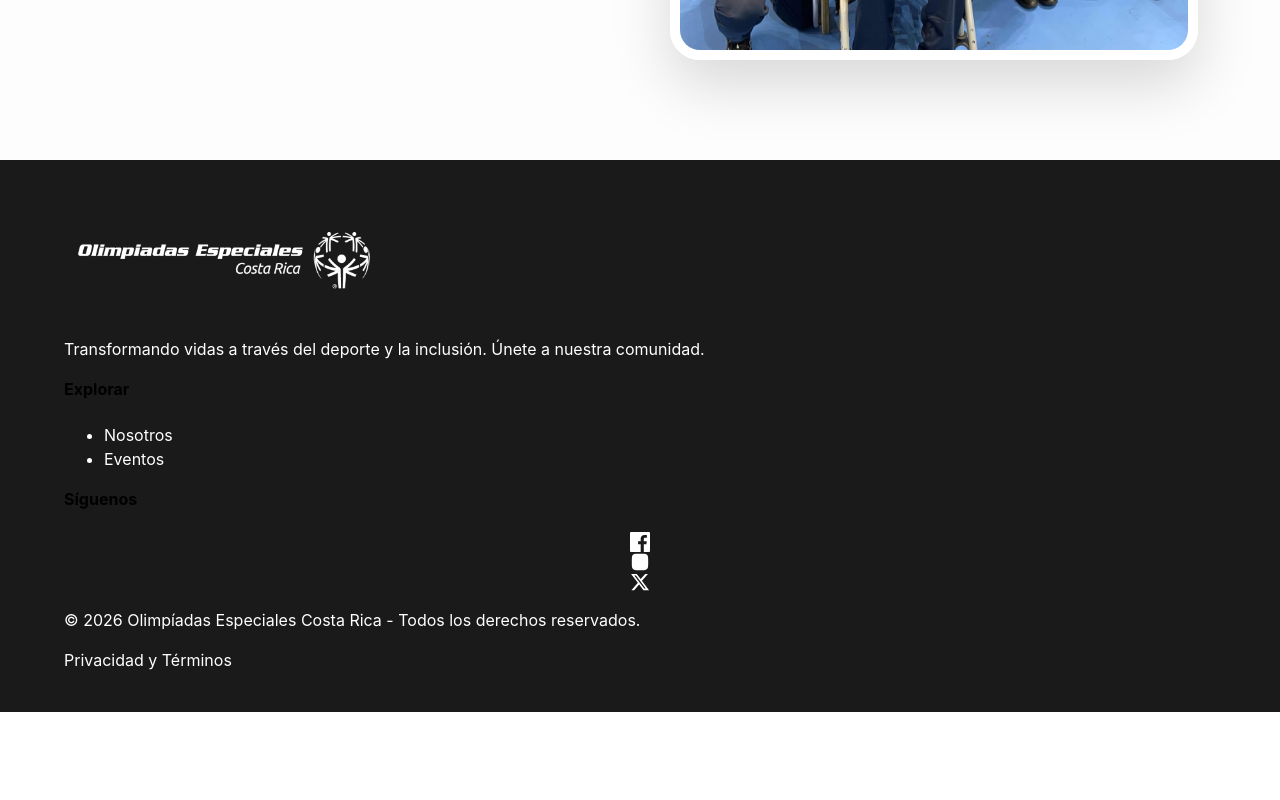
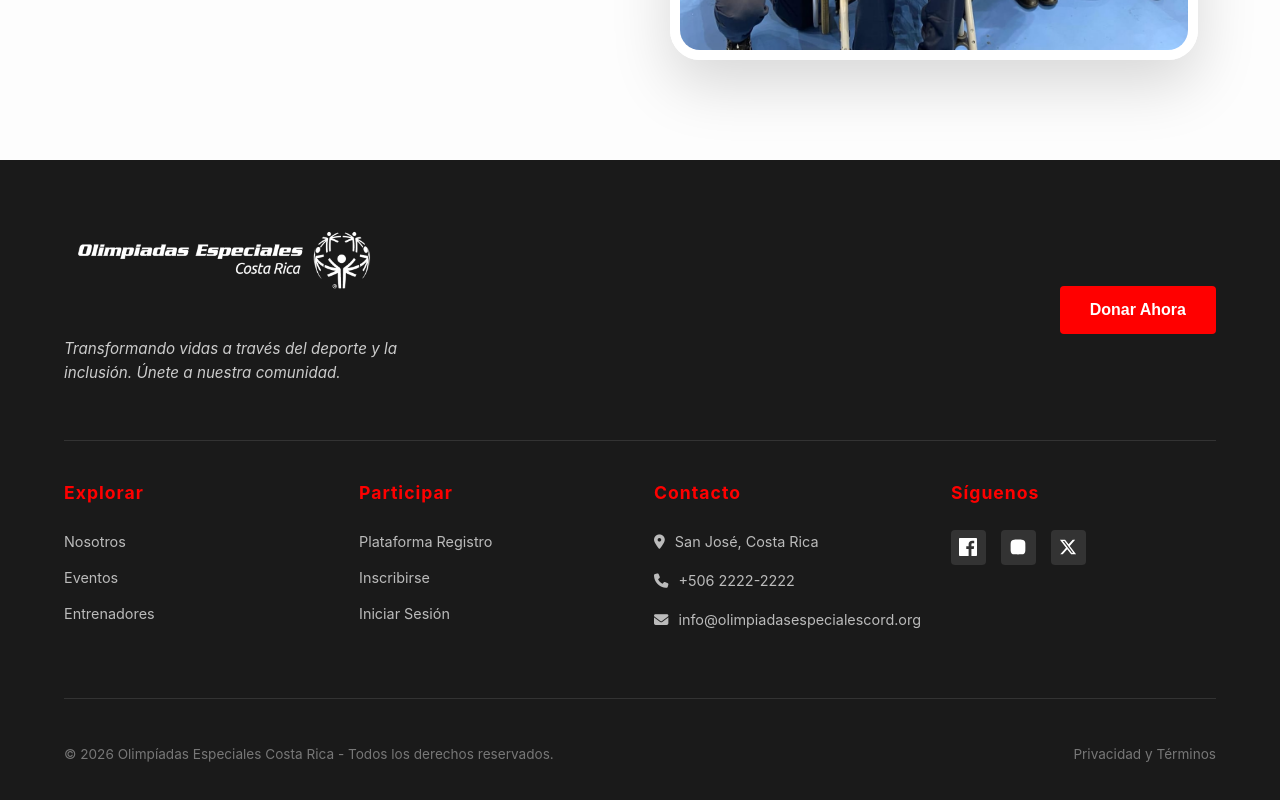
Before and after one commit to Carlosfwd86/OlimpiadasEspeciales_CostaRica, a React (Vite) app in the folder Olimpiadas_Especiales/: page / in a window 1280 px wide. Shown: the part 2993-3793 px from the top of the page. Before the commit the page ends 3705 px from the top, so only its background shows below. Built offline with nearby package versions, Linux system fonts and the light colour scheme; no server answers.

Commit message:
arreglos del footer

```diff
--- a/Olimpiadas_Especiales/src/components/Footer.tsx
+++ b/Olimpiadas_Especiales/src/components/Footer.tsx
@@ -14,39 +14,61 @@ const Footer = (): React.JSX.Element => {
 
   return (
     <footer className="footer_principal">
-      <div className="footer_contenido">
-        <div className="footer_info">
-          <div className="footer_logo" onClick={() => irASeccion('/')} style={{ cursor: 'pointer' }}>
-            <img src="/img/Logo Olimpiadas.png" alt="Logo Olimpiadas Especiales" className="footer_logo_img" />
-          </div>
-          <p className="footer_descripcion">Transformando vidas a través del deporte y la inclusión. Únete a nuestra comunidad.</p>
+      <div className="footer_top">
+        <div className="footer_logo_section" onClick={() => irASeccion('/')} style={{ cursor: 'pointer' }}>
+          <img src="/img/Logo Olimpiadas.png" alt="Logo Olimpiadas Especiales" className="footer_logo_img" />
+          <p className="footer_tagline">Transformando vidas a través del deporte y la inclusión. Únete a nuestra comunidad.</p>
         </div>
+        <button className="boton_donar_footer" onClick={() => irASeccion('/contacto')}>Donar Ahora</button>
+      </div>
 
-        <div className="footer_enlaces">
-          <h4 className="footer_h4">Explorar</h4>
-          <ul className="footer_lista">
-            <li className="footer_item" onClick={() => irASeccion('/nosotros')}>Nosotros</li>
-            <li className="footer_item" onClick={() => irASeccion('/eventos')}>Eventos</li>
+      <div className="footer_grid">
+        <div>
+          <h4 className="footer_titulo">Explorar</h4>
+          <ul className="footer_links">
+            <li onClick={() => irASeccion('/nosotros')}>Nosotros</li>
+            <li onClick={() => irASeccion('/eventos')}>Eventos</li>
+            <li onClick={() => irASeccion('/entrenadores')}>Entrenadores</li>
           </ul>
         </div>
 
-        <div className="footer_sociales">
-          <h4 className="footer_h4">Síguenos</h4>
-          <div className="iconos_contenedor">
+        <div>
+          <h4 className="footer_titulo">Participar</h4>
+          <ul className="footer_links">
+            <li onClick={() => irASeccion('/plataforma-registro')}>Plataforma Registro</li>
+            <li onClick={() => irASeccion('/registro')}>Inscribirse</li>
+            <li onClick={() => irASeccion('/login')}>Iniciar Sesión</li>
+          </ul>
+        </div>
+
+        <div>
+          <h4 className="footer_titulo">Contacto</h4>
+          <ul className="footer_contact_info">
+            <li><i className="fa-solid fa-location-dot"></i> San José, Costa Rica</li>
+            <li><i className="fa-solid fa-phone"></i> +506 2222-2222</li>
+            <li><i className="fa-solid fa-envelope"></i> info@olimpiadasespecialescord.org</li>
+          </ul>
+        </div>
+
+        <div>
+          <h4 className="footer_titulo">Síguenos</h4>
+          <div className="footer_social_icons">
             {['Facebook', 'Instagram', 'X'].map(red => (
-              <div key={red} className="icono_circulo" onClick={() => abrirRedSocial(red)} style={{ cursor: 'pointer', display: 'flex', alignItems: 'center', justifyContent: 'center' }}>
-                {red === 'Facebook' && <svg xmlns="http://www.w3.org/2000/svg" width="20" height="20" fill="currentColor" viewBox="0 0 24 24"><path d="M22.675 0h-21.35C.597 0 0 .597 0 1.325v21.351C0 23.403.597 24 1.325 24H12.82v-9.294H9.692v-3.622h3.128V8.413c0-3.1 1.893-4.788 4.659-4.788 1.325 0 2.463.099 2.795.143v3.24l-1.918.001c-1.504 0-1.795.715-1.795 1.763v2.313h3.587l-.467 3.622h-3.12V24h6.116c.73 0 1.323-.597 1.323-1.324V1.325C24 .597 23.403 0 22.675 0z"/></svg>}
-                {red === 'Instagram' && <svg xmlns="http://www.w3.org/2000/svg" width="20" height="20" fill="currentColor" viewBox="0 0 24 24"><path d="M12 2.163c3.204 0 3.584.012 4.85.07 3.252.148 4.771 1.691 4.919 4.919.058 1.265.069 1.645.069 4.849 0 3.205-.012 3.584-.069 4.849-.149 3.225-1.664 4.771-4.919 4.919-1.266.058-1.644.07-4.85.07-3.204 0-3.584-.012-4.849-.07-3.26-.149-4.771-1.699-4.919-4.92-.058-1.265-.07-1.644-.07-4.849 0-3.204.013-3.583.07-4.849.149-3.227 1.664-4.771 4.919-4.919 1.266-.057 1.645-.069 4.849-.069z"/></svg>}
-                {red === 'X' && <svg xmlns="http://www.w3.org/2000/svg" width="20" height="20" fill="currentColor" viewBox="0 0 24 24"><path d="M18.244 2.25h3.308l-7.227 8.26 8.502 11.24H16.17l-5.214-6.817L4.99 21.75H1.68l7.73-8.835L1.254 2.25H8.08l4.713 6.231zm-1.161 17.52h1.833L7.084 4.126H5.117z"/></svg>}
+              <div key={red} className="social_icon" onClick={() => abrirRedSocial(red)}>
+                {red === 'Facebook' && <svg xmlns="http://www.w3.org/2000/svg" fill="currentColor" viewBox="0 0 24 24"><path d="M22.675 0h-21.35C.597 0 0 .597 0 1.325v21.351C0 23.403.597 24 1.325 24H12.82v-9.294H9.692v-3.622h3.128V8.413c0-3.1 1.893-4.788 4.659-4.788 1.325 0 2.463.099 2.795.143v3.24l-1.918.001c-1.504 0-1.795.715-1.795 1.763v2.313h3.587l-.467 3.622h-3.12V24h6.116c.73 0 1.323-.597 1.323-1.324V1.325C24 .597 23.403 0 22.675 0z"/></svg>}
+                {red === 'Instagram' && <svg xmlns="http://www.w3.org/2000/svg" fill="currentColor" viewBox="0 0 24 24"><path d="M12 2.163c3.204 0 3.584.012 4.85.07 3.252.148 4.771 1.691 4.919 4.919.058 1.265.069 1.645.069 4.849 0 3.205-.012 3.584-.069 4.849-.149 3.225-1.664 4.771-4.919 4.919-1.266.058-1.644.07-4.85.07-3.204 0-3.584-.012-4.849-.07-3.26-.149-4.771-1.699-4.919-4.92-.058-1.265-.07-1.644-.07-4.849 0-3.204.013-3.583.07-4.849.149-3.227 1.664-4.771 4.919-4.919 1.266-.057 1.645-.069 4.849-.069z"/></svg>}
+                {red === 'X' && <svg xmlns="http://www.w3.org/2000/svg" fill="currentColor" viewBox="0 0 24 24"><path d="M18.244 2.25h3.308l-7.227 8.26 8.502 11.24H16.17l-5.214-6.817L4.99 21.75H1.68l7.73-8.835L1.254 2.25H8.08l4.713 6.231zm-1.161 17.52h1.833L7.084 4.126H5.117z"/></svg>}
               </div>
             ))}
           </div>
         </div>
       </div>
 
-      <div className="footer_copyright">
-        <p>© 2026 Olimpíadas Especiales Costa Rica - Todos los derechos reservados.</p>
-        <span className="link_legal" onClick={() => console.log("Políticas...")}>Privacidad y Términos</span>
+      <div className="footer_bottom">
+        <p>© {new Date().getFullYear()} Olimpíadas Especiales Costa Rica - Todos los derechos reservados.</p>
+        <div className="footer_legal">
+          <span onClick={() => console.log("Políticas...")}>Privacidad y Términos</span>
+        </div>
       </div>
     </footer>
   );
```
